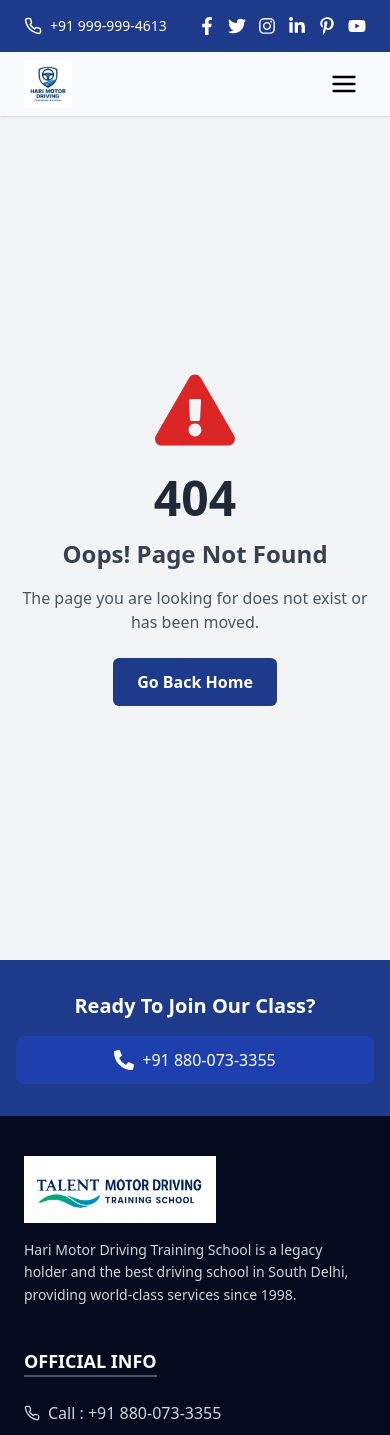
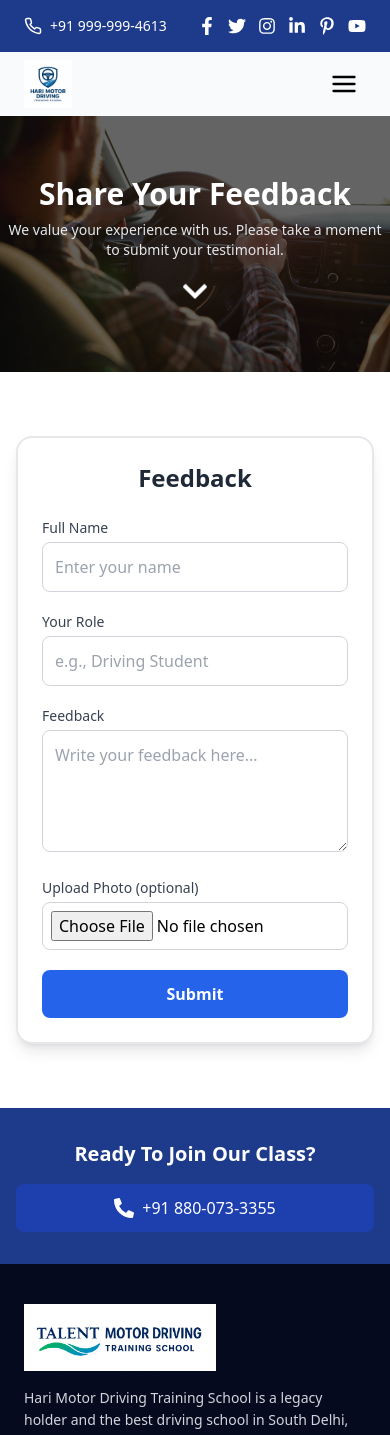
Before and after one commit to 78suhail/Hari-Motor-Driving-School, a React (Vite) app: page /testimonialForm in a window 390 px wide. Shown: the top 1435 px of the page. Built offline with nearby package versions, Linux system fonts and the light colour scheme.

Commit message:
modified pages

```diff
--- a/src/App.jsx
+++ b/src/App.jsx
@@ -18,6 +18,7 @@ import DrivingGuidelines from "./pages/DrivingGuidelines/DrivingGuidelines";
 import Services from "./pages/Services_page/Services";
 import PricingPlan from "./pages/PricingPlan/PricingPlan";
 import NotFoundPage from './pages/NotFoundPage/NotFoundPage'
+import TestimonialForm from './pages/Testimonials/TestimonialForm'
 
 // Admin Pages
 import Dashboard from "./pages/AdminPages/Dashboard";
@@ -51,6 +52,7 @@ const App = () => {
         <Route path="pricing-plan" element={<PricingPlan />} />
         <Route path="driving-guidelines" element={<DrivingGuidelines />} />
         <Route path="faqs" element={<Faqs />} />
+        <Route path="testimonialForm" element={<TestimonialForm />} />
 
         {/* Branch Pages */}
         {branches.map((branch) => (
--- a/src/pages/AboutUs/AboutUs.jsx
+++ b/src/pages/AboutUs/AboutUs.jsx
@@ -1,7 +1,8 @@
 import React from "react";
 import { Link } from "react-router-dom";
 import { FaCheckCircle, FaPhoneAlt, FaChevronDown } from "react-icons/fa";
-import AboutUsSection from "./AboutUsSection";
+import StatsBanner from '../Home_Main_pages/Banner/StatsBanner'
+import OurBestInstructor from './OurBestInstructor'
 
 const AboutUs = () => {
      const scrollToTop = () => {
@@ -153,7 +154,10 @@ const AboutUs = () => {
       </div>
 
       <div>
-        <AboutUsSection />
+        <StatsBanner/>
+      </div>
+        <div>
+        <OurBestInstructor />
       </div>
     </div>
   );
--- a/src/pages/AboutUs/AboutUsSection.jsx
+++ /dev/null
@@ -1,58 +0,0 @@
-import React from "react";
-import {
-  FaChalkboardTeacher,
-  FaClock,
-  FaCalendarAlt,
-  FaUserGraduate,
-} from "react-icons/fa";
-import CountUp from "react-countup";
-import { useInView } from "react-intersection-observer";
-import OurBestInstructor from "./OurBestInstructor";
-
-const AboutUsSection = () => {
-  const { ref, inView } = useInView({
-    triggerOnce: false,
-    threshold: 0.3,
-  });
-
-  const stats = [
-    { icon: FaChalkboardTeacher, value: 20, label: "Teachers", suffix: "+" },
-    { icon: FaClock, value: 1500, label: "Training Hours", suffix: "+" },
-    { icon: FaCalendarAlt, value: 20, label: "Working Years", suffix: "+" },
-    { icon: FaUserGraduate, value: 15000, label: "Trained Persons", suffix: "+" },
-  ];
-
-  return (
-    <div className="min-h-screen flex flex-col bg-myBgColor">
-      {/* Stats Section */}
-      <div
-        ref={ref}
-        className="bg-myBg text-white py-8 flex flex-col sm:flex-row flex-wrap justify-center items-center gap-y-6 gap-x-0 sm:gap-x-16"
-      >
-        {stats.map((stat, idx) => (
-          <div
-            key={idx}
-            className="flex flex-col items-center w-full sm:w-auto px-6 py-4 border-b sm:border-b-0 sm:border-r border-white last:border-r-0"
-          >
-            <stat.icon className="text-3xl mb-2" />
-            <span className="text-3xl font-bold">
-              {inView ? (
-                <CountUp end={stat.value} duration={2} suffix={stat.suffix} />
-              ) : (
-                "0"
-              )}
-            </span>
-            <span className="mt-1 text-base">{stat.label}</span>
-          </div>
-        ))}
-      </div>
-
-      {/* Instructor Section */}
-      <div>
-        <OurBestInstructor />
-      </div>
-    </div>
-  );
-};
-
-export default AboutUsSection;
--- a/src/pages/Home_Main_pages/Banner/StatsBanner.jsx
+++ b/src/pages/Home_Main_pages/Banner/StatsBanner.jsx
@@ -1,35 +1,50 @@
-import { FaUsers, FaClock, FaAward, FaCar } from 'react-icons/fa'
-import CountUp from 'react-countup'
-import { useInView } from 'react-intersection-observer'
+import {
+  FaChalkboardTeacher,
+  FaClock,
+  FaCalendarAlt,
+  FaUserGraduate,
+} from "react-icons/fa";
+import CountUp from "react-countup";
+import { useInView } from "react-intersection-observer";
 
 export default function StatsBanner() {
   const stats = [
-    { icon: FaUsers, value: 25, label: 'TEACHERS', suffix: '+' },
-    { icon: FaClock, value: 2500, label: 'TRAINING HOURS', suffix: '+' },
-    { icon: FaAward, value: 20, label: 'WORKING YEARS', suffix: '+' },
-    { icon: FaCar, value: 20000, label: 'TRAINED PERSONS', suffix: '+' }
-  ]
+    { icon: FaChalkboardTeacher, value: 25, label: "TEACHERS", suffix: "+" },
+    { icon: FaClock, value: 2500, label: "TRAINING HOURS", suffix: "+" },
+    { icon: FaCalendarAlt, value: 20, label: "WORKING YEARS", suffix: "+" },
+    {
+      icon: FaUserGraduate,
+      value: 20000,
+      label: "TRAINED PERSONS",
+      suffix: "+",
+    },
+  ];
 
   const { ref, inView } = useInView({
     triggerOnce: false,
-    threshold: 0.3
-  })
+    threshold: 0.3,
+  });
 
   return (
-    <div className="bg-myBg" style={{ backgroundColor: '#1e3a8a' }} ref={ref}>
+    <div className="px-4 sm:px-6 lg:px-0 ">
+      <div
+        className="bg-myBg rounded-md md:rounded-none"
+        style={{ backgroundColor: "#1e3a8a" }}
+        ref={ref}
+      >
         <div className="grid grid-cols-2 lg:grid-cols-4 text-center text-white">
           {stats.map((stat, index) => (
             <div
               key={index}
-            className="py-12 px-6 border border-white/20"
+              className="py-8 px-3 md:py-10 md:px-6 border border-white/20 "
             >
               {/* Icon */}
-            <div className="flex justify-center mb-6">
-              <stat.icon className="w-12 h-12 md:w-16 md:h-16 text-white" />
+              <div className="flex justify-center mb-4 md:mb-6">
+                <stat.icon className="w-8 h-8 md:w-16 md:h-16 text-white" />
               </div>
 
               {/* Value with CountUp */}
-            <div className="text-3xl md:text-5xl font-bold mb-4 leading-none">
+              <div className="text-2xl md:text-4xl font-bold mb-2 md:mb-4 leading-none">
                 {inView ? (
                   <CountUp end={stat.value} duration={2} suffix={stat.suffix} />
                 ) : (
@@ -38,12 +53,13 @@ export default function StatsBanner() {
               </div>
 
               {/* Label */}
-            <div className="text-sm md:text-base font-semibold tracking-widest uppercase opacity-90">
+              <div className="text-xs md:text-base font-semibold tracking-widest uppercase opacity-90">
                 {stat.label}
               </div>
             </div>
           ))}
         </div>
       </div>
-  )
+    </div>
+  );
 }
--- a/src/pages/Home_Main_pages/WhyChooseUs/WhyChooseUs.jsx
+++ b/src/pages/Home_Main_pages/WhyChooseUs/WhyChooseUs.jsx
@@ -60,7 +60,8 @@ const WhyChooseUs = () => {
       </div>
 
       {/* BOTTOM FEATURE BAR */}
-      <div className="grid grid-cols-1 sm:grid-cols-2 lg:grid-cols-4">
+      <div className="px-4 sm:px-6 lg:px-0">
+        <div className="grid grid-cols-2 sm:grid-cols-2 lg:grid-cols-4 border-t border-l border-gray-50">
           {[
             { icon: <FaCarSide size={28} />, title: "COMFORT VEHICLES" },
             { icon: <FaIdCard size={28} />, title: "LICENSED TRAINING" },
@@ -69,13 +70,14 @@ const WhyChooseUs = () => {
           ].map((feature, i) => (
             <div
               key={i}
-            className="bg-myBg hover:bg-blue-900 text-white flex flex-col items-center justify-center py-7 px-4 gap-3 transition-colors"
+              className="bg-myBg hover:bg-blue-900 text-white flex flex-col items-center justify-center py-7 px-4 gap-3 transition-colors border-b border-r border-gray-50 rounded-md"
             >
               {feature.icon}
               <p className="font-semibold text-center">{feature.title}</p>
             </div>
           ))}
         </div>
+      </div>
     </section>
   );
 };
--- /dev/null
+++ b/src/pages/Testimonials/TestimonialForm.jsx
@@ -0,0 +1,173 @@
+import React, { useState } from "react";
+import { FaChevronDown } from "react-icons/fa";
+
+const TestimonialForm = ({ onSubmit }) => {
+  const [form, setForm] = useState({
+    name: "",
+    role: "",
+    feedback: "",
+    image: null,
+  });
+  const [preview, setPreview] = useState(null);
+
+  // ✅ Handle Input Change
+  const handleChange = (e) => {
+    const { name, value, files } = e.target;
+    if (name === "image") {
+      const file = files[0];
+      setForm({ ...form, image: file });
+      setPreview(URL.createObjectURL(file));
+    } else {
+      setForm({ ...form, [name]: value });
+    }
+  };
+
+  // ✅ Handle Form Submit
+  const handleSubmit = (e) => {
+    e.preventDefault();
+    if (!form.name || !form.role || !form.feedback) {
+      return alert("⚠️ Please fill all fields!");
+    }
+
+    const newTestimonial = {
+      name: form.name,
+      role: form.role,
+      feedback: form.feedback,
+      image: form.image
+        ? URL.createObjectURL(form.image)
+        : "/Images/placeholder-user.png",
+    };
+
+    onSubmit(newTestimonial);
+    setForm({ name: "", role: "", feedback: "", image: null });
+    setPreview(null);
+  };
+
+  return (
+    <>
+      {/* ✅ Hero Section */}
+      <section className="relative w-full h-64 md:h-80 flex items-center justify-center">
+        {/* Mobile Image */}
+        <img
+          src="/Images/AboutUs/man-driving-with-his-girlfriend.jpg"
+          alt="Contact Hero Mobile"
+          className="absolute inset-0 w-full h-full object-cover opacity-90 block md:hidden"
+        />
+
+        {/* Desktop Image */}
+        <img
+          src="/Images/ContactUs/route-discussion-rainy-drive-driver-girl.jpg"
+          alt="Contact Hero Desktop"
+          className="absolute inset-0 w-full h-full object-cover object-center opacity-80 hidden md:block"
+        />
+
+        {/* Dark Overlay */}
+        <div className="absolute inset-0 bg-black bg-opacity-60" />
+
+        {/* Hero Content */}
+        <div className="relative z-10 flex flex-col items-center justify-center h-full text-center">
+          <h1 className="text-3xl sm:text-4xl md:text-5xl font-bold text-white">
+            Share Your Feedback
+          </h1>
+          <p className="text-gray-200 mt-2 text-sm sm:text-base max-w-md">
+            We value your experience with us. Please take a moment to submit your testimonial.
+          </p>
+          <div className="mt-6 animate-bounce">
+            <FaChevronDown className="w-7 h-7 text-white mx-auto" />
+          </div>
+        </div>
+      </section>
+
+      {/* ✅ Feedback Form */}
+      <section className="max-w-2xl mx-auto my-10 px-4 sm:px-6 lg:px-8 py-6 ">
+        <div className="bg-white rounded-2xl shadow-lg p-6 sm:p-8 border-2">
+          <h2 className="text-2xl sm:text-3xl font-bold text-center text-gray-800 mb-6">
+            Feedback
+          </h2>
+
+          <form className="space-y-5" onSubmit={handleSubmit}>
+            {/* Name */}
+            <div>
+              <label className="block text-sm font-medium text-gray-700 mb-1">
+                Full Name
+              </label>
+              <input
+                type="text"
+                name="name"
+                value={form.name}
+                onChange={handleChange}
+                placeholder="Enter your name"
+                className="w-full border border-gray-300 p-3 rounded-lg focus:ring-2 focus:ring-blue-500 focus:outline-none"
+              />
+            </div>
+
+            {/* Role */}
+            <div>
+              <label className="block text-sm font-medium text-gray-700 mb-1">
+                Your Role
+              </label>
+              <input
+                type="text"
+                name="role"
+                value={form.role}
+                onChange={handleChange}
+                placeholder="e.g., Driving Student"
+                className="w-full border border-gray-300 p-3 rounded-lg focus:ring-2 focus:ring-blue-500 focus:outline-none"
+              />
+            </div>
+
+            {/* Feedback */}
+            <div>
+              <label className="block text-sm font-medium text-gray-700 mb-1">
+                Feedback
+              </label>
+              <textarea
+                name="feedback"
+                rows={4}
+                value={form.feedback}
+                onChange={handleChange}
+                placeholder="Write your feedback here..."
+                className="w-full border border-gray-300 p-3 rounded-lg focus:ring-2 focus:ring-blue-500 focus:outline-none"
+              />
+            </div>
+
+            {/* Image Upload */}
+            <div>
+              <label className="block text-sm font-medium text-gray-700 mb-1">
+                Upload Photo (optional)
+              </label>
+              <input
+                type="file"
+                name="image"
+                accept="image/*"
+                onChange={handleChange}
+                className="w-full border border-gray-300 p-2 rounded-lg focus:ring-2 focus:ring-blue-500 focus:outline-none"
+              />
+            </div>
+
+            {/* Preview */}
+            {preview && (
+              <div className="flex justify-center">
+                <img
+                  src={preview}
+                  alt="Preview"
+                  className="w-24 h-24 object-cover rounded-full border shadow-md"
+                />
+              </div>
+            )}
+
+            {/* Submit Button */}
+            <button
+              type="submit"
+              className="w-full bg-blue-600 text-white p-3 rounded-lg font-semibold hover:bg-blue-700 transition duration-200"
+            >
+              Submit
+            </button>
+          </form>
+        </div>
+      </section>
+    </>
+  );
+};
+
+export default TestimonialForm;
```
Lines whose indentation alone changed are shown as unchanged.
